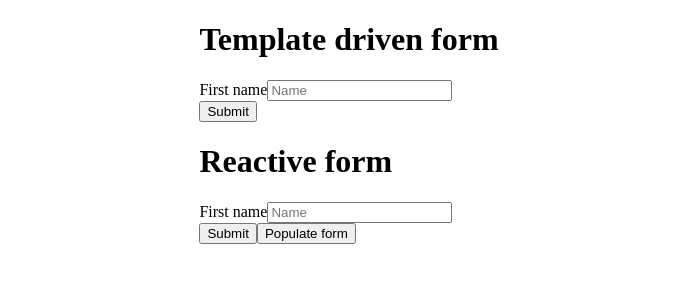
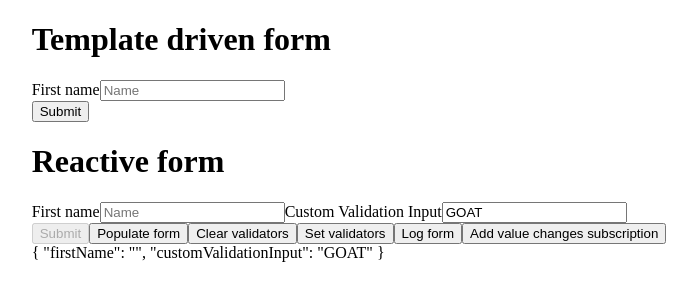
Before and after one commit to JoranRC/angular-forms-practice, an Angular app: page / in a window 1280 px wide. Shown: the top 300 px of the page, without its empty margins (291-988 px from the left). Built offline with nearby package versions, Linux system fonts and the light colour scheme.

Commit message:
Added reactive form functions

```diff
--- a/src/app/reactive-form/reactive-form.component.html
+++ b/src/app/reactive-form/reactive-form.component.html
@@ -8,13 +8,35 @@
            type="text"
            placeholder="Name"
            formControlName="firstName" />
+    <label for="customValidationInputId">Custom Validation Input</label>
+    <input id="customValidationInputId"
+           type="text"
+           formControlName="customValidationInput" />
+    <div *ngIf="reactiveForm.get('customValidationInput').errors?.customValidationInput">
+      Custom validation is invalid
+    </div>
     <div *ngIf="reactiveForm.get('firstName').touched && reactiveForm.get('firstName').errors?.required">
-        Please enter your first name
-      </div>
-      <div *ngIf="reactiveForm.get('firstName').errors?.minlength">
-        Value must be longer than 3 characters
-      </div>
+      Please enter your first name
+    </div>
+    <div *ngIf="reactiveForm.get('firstName').errors?.minlength">
+      Value must be longer than 3 characters
+    </div>
   </div>
-  <button type="submit">Submit</button>
-  <button type="button" (click)="populateForm()">Populate form</button>
+  <button [disabled]="reactiveForm.invalid "
+          type="submit">Submit</button>
+  <button type="button"
+          (click)="populateForm()">Populate form</button>
+  <button type="button"
+          (click)="clearValidation()">Clear validators</button>
+  <button type="button"
+          (click)="setValidation()">Set validators</button>
+  <button type="button"
+          (click)="logForm()">Log form</button>
+  <button type="button"
+          (click)="addValueChangesSubscribtion()">Add value changes subscription</button>
+
 </form>
+
+<div>
+  {{reactiveForm.value | json}}
+</div>
--- a/src/app/reactive-form/reactive-form.component.ts
+++ b/src/app/reactive-form/reactive-form.component.ts
@@ -1,5 +1,5 @@
 import { Component, OnInit } from '@angular/core';
-import { FormControl, FormGroup, FormBuilder, Validators } from '@angular/forms';
+import { FormControl, FormGroup, FormBuilder, Validators, ValidatorFn, AbstractControl } from '@angular/forms';
 
 @Component({
   selector: 'reactive-form-ui',
@@ -14,23 +14,54 @@ export class ReactiveFormComponent implements OnInit {
 
   ngOnInit(): void {
     //by hand creation of the reactiveForm without FormBuilder
-    // this.firstName = new FormControl;
+    // this.firstName = new FormControl();
     // this.reactiveForm = new FormGroup({firstName: this.firstName});
 
     //using the formBuilder service to create the formGroup
     this.reactiveForm = this.fb.group({
-        firstName: ['', [Validators.required, Validators.minLength(3)]]
+        firstName: ['', [Validators.required, Validators.minLength(3)]],
+        customValidationInput: ['GOAT', this.customValidation()]
     });
+
 
   }
 
   populateForm(): void {
-     //use setValue to set all the formcontrols, use patchValue if you want to set a subset of the formcontrols
-     //in this case both will work because there is only one formcontrol
+     //use setValue to set all the formcontrols, use patchValue if you want to set the values of a subset of the formcontrols
     this.reactiveForm.patchValue({
         firstName: 'John'
     });
+  }
 
+  clearValidation(): void {
+      this.reactiveForm.get('firstName').clearValidators();
+      this.reactiveForm.get('firstName').updateValueAndValidity();
+  }
+
+  setValidation(): void {
+      this.reactiveForm.get('firstName').setValidators([Validators.required, Validators.minLength(3)]);
+      this.reactiveForm.get('firstName').updateValueAndValidity();
+  }
+
+  customValidation(): ValidatorFn {
+    return (control: AbstractControl): {[key: string]: boolean} | null => {
+        if(control.value !== 'GOAT') {
+            return {
+                'customValidationInput': true
+            }
+        }
+    }
+  }
+
+  addValueChangesSubscribtion(): void {
+    //subscribing to valueChanges
+    this.reactiveForm.get('firstName').valueChanges.subscribe(
+        value => console.log('firstName value changed to: ', value)
+    );
+  }
+
+  logForm(): void {
+    console.log(this.reactiveForm);
   }
 
   submitForm(): void {
```
